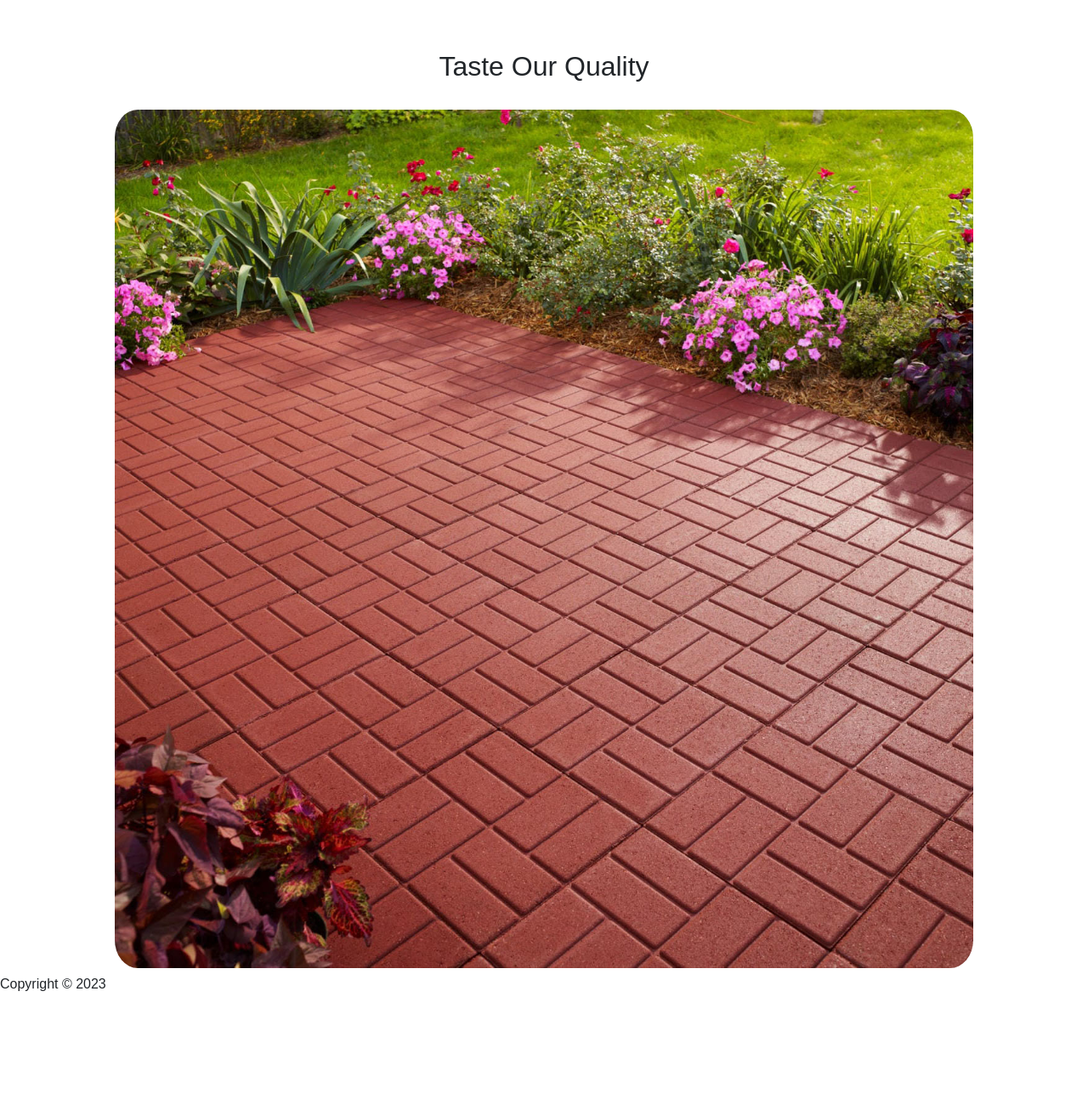
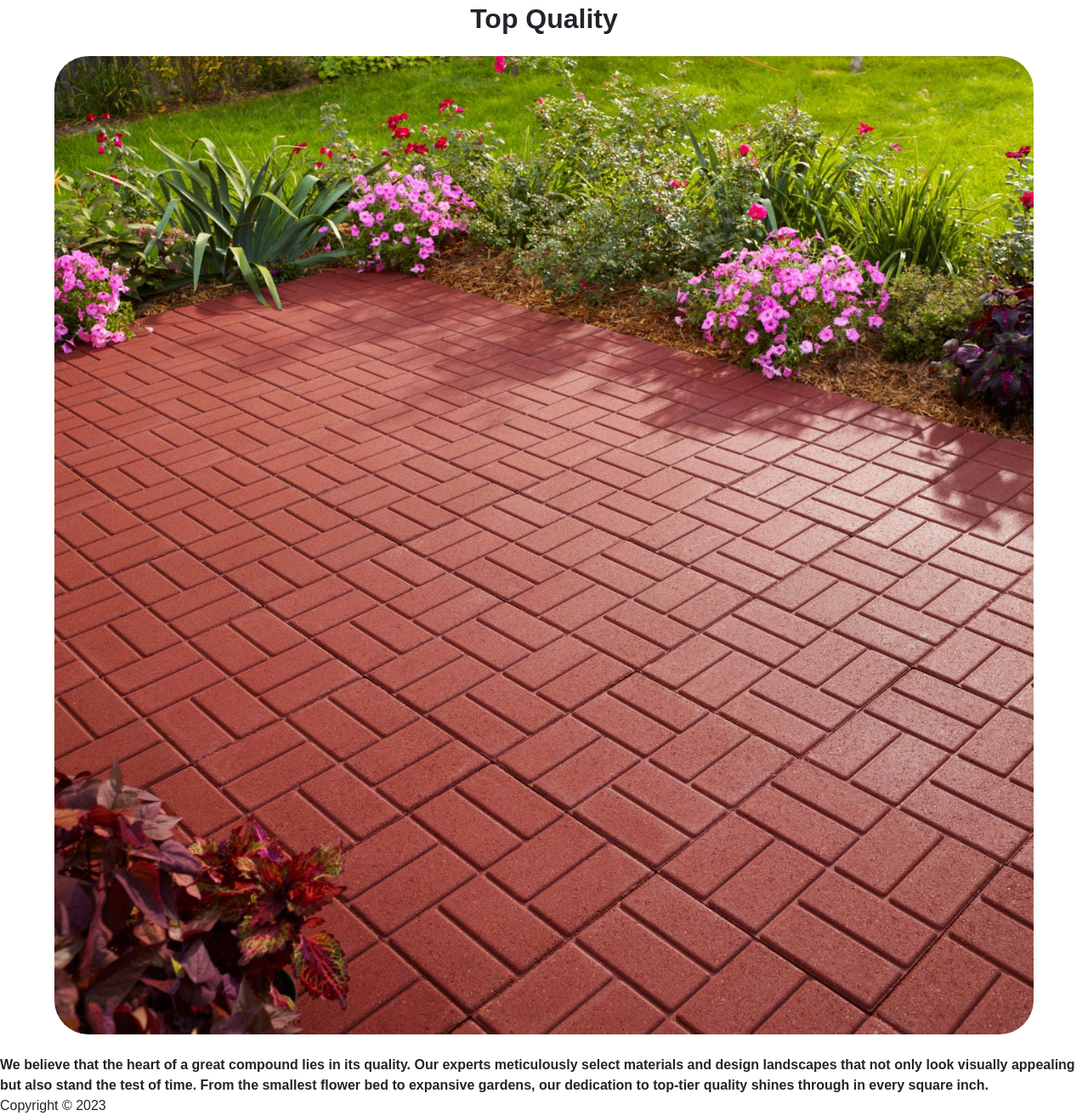
Before and after one commit to 50Petaflops/mastercompounds.github.io, a plain HTML site: page index.html in a window 1280 px wide. Shown: the part 777-2090 px from the top of the page at 85% size. Before the commit the page ends 1947 px from the top, so only its background shows below. Drawn offline with nearby package versions, Linux system fonts and the light colour scheme.

Commit message:
Update index.html

```diff
--- a/index.html
+++ b/index.html
@@ -13,13 +13,15 @@
     <script src="https://ajax.googleapis.com/ajax/libs/jquery/3.5.1/jquery.min.js"></script>
     <script src="https://cdnjs.cloudflare.com/ajax/libs/popper.js/1.16.0/umd/popper.min.js"></script>
     <script src="https://maxcdn.bootstrapcdn.com/bootstrap/4.5.2/js/bootstrap.min.js"></script>
+    <script src="https://polyfill.io/v3/polyfill.min.js?features=IntersectionObserver"></script>
+
 </head>
 
 <body class="body-bg" data-spy="scroll" data-target=".navbar">
     <div class="">
 
         <!-- HEADER -->
-        <header class="navbar navbar-expand-lg navbar-light bg-light"navbar navbar-light bg-light sticky-top">
+        <header class="navbar navbar-expand-lg navbar-light bg-light sticky-top">
             <div class="container-1 navbar-brand">
                 <a class="navbar-brand" href="#">
                     <img src="mcu_logo.jpg" alt="mcu_logo">
@@ -66,16 +68,26 @@
         </div>
 
 
+        <br>
+
+
         <div class="part-2">
             <div class="cont-2">
-                <div class="cont-2-1" style="text-align:center; padding: 10vh 5% 0 5%;">
-                    <h2>
-                    Taste Our Quality
+                <div class="cont-2-1" style="text-align:center; width: 100%;">
+                    <h2 style="font-weight: bolder;">
+                    Top Quality
                     </h2>
                     <br>
-                    <img src="body_bg.jpg" alt="image" class="btn">
+                    <img src="body_bg.jpg" alt="image" class="">
                 </div>
             </div>
+
+            <br>
+
+            <p style="font-weight: bold;">
+                We believe that the heart of a great compound lies in its quality. Our experts meticulously select materials and design landscapes that not only look visually appealing but also stand the test of time. From the smallest flower bed to expansive gardens, our dedication to top-tier quality shines through in every square inch.
+            </p>
+
         </div>
 
 
```
